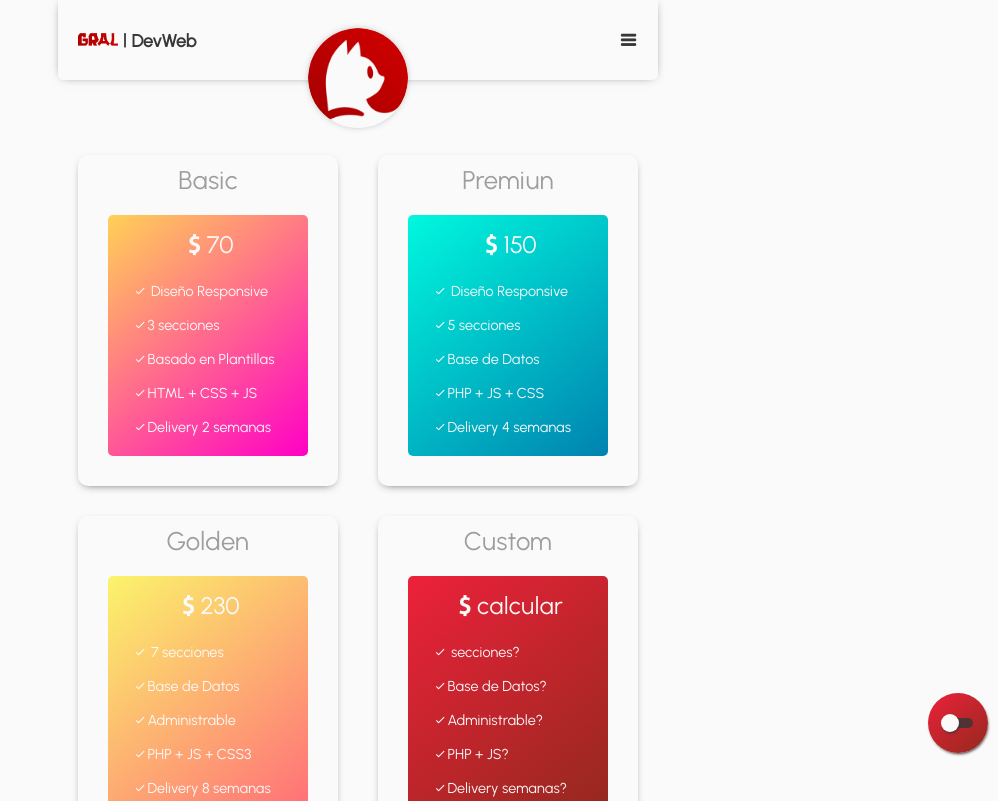
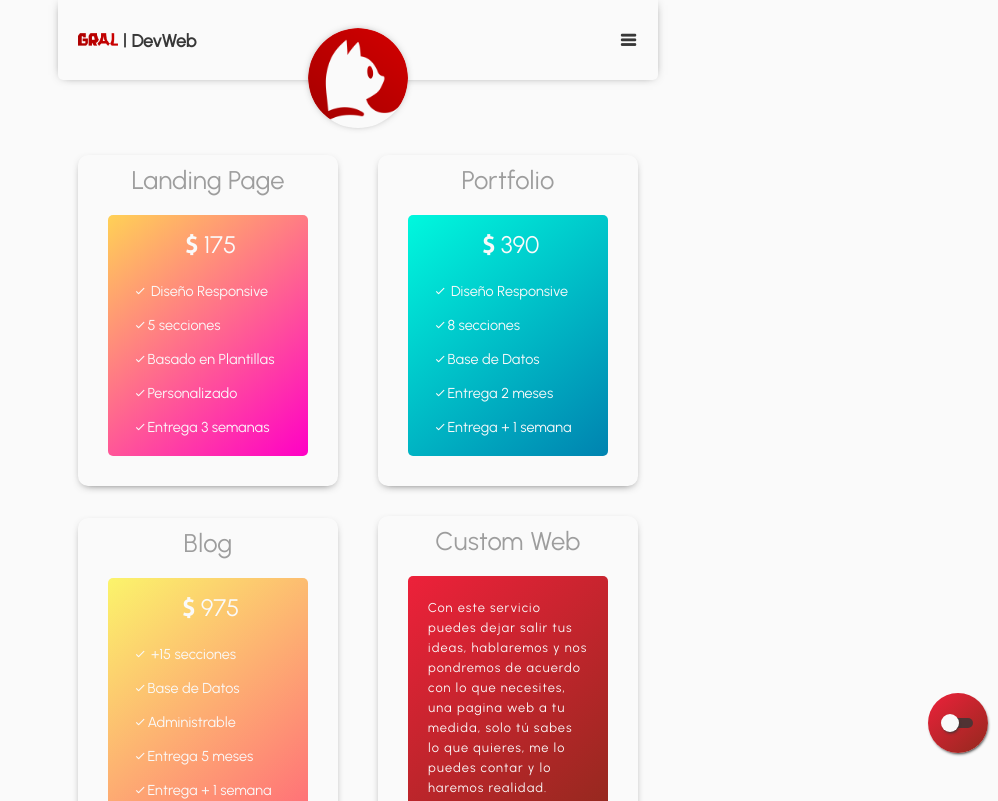
Before and after one commit to gralweb/gralweb, a React (Create React App) app: page /services in a window 1280 px wide. Shown: the top 801 px of the page, without its empty margins (282-1280 px from the left). Built offline with nearby package versions, Linux system fonts and the light colour scheme.

Commit message:
Fix Servicios - Sistema de Precios - Servicios ofrecidos

```diff
--- a/src/dependencias/Gralweb.css
+++ b/src/dependencias/Gralweb.css
@@ -801,13 +801,24 @@ body.zoom {
     display: block;
     padding: 10px;
 }
-
+.app-item-serv-text,
 .app-item-serv-cont ul {
     width: 200px;
     margin: auto;
     border-radius: 5px;
 }
 
+.app-item-serv-text p {
+    display: block;
+    padding: 22px 20px;
+    font-size: .8rem;
+    line-height: 20px;
+    text-align: left;
+    letter-spacing: 1px;
+    color: var(--color-claro);
+}
+
+/* Servicios Caracterizados */
 .app-serv-basico ul {
     background: #ffd156;
     background: -webkit-linear-gradient(140deg, #ffd156,#ff00c6);
--- a/src/pages/servicios/acciones/FetchServicios.js
+++ b/src/pages/servicios/acciones/FetchServicios.js
@@ -1,47 +1,54 @@
 const FetchServicios = [
 	{
-		plan: "Basic",
+		plan: "Landing Page",
 		estilo: "app-serv-basico",
-		// precio: "100",
-		precio: "70",
+		precio: "175",
+		type: "unique_list",
 		ser_1: "Diseño Responsive",
-		ser_2: "3 secciones",
+		ser_2: "5 secciones",
 		ser_3: "Basado en Plantillas",
-		ser_4: "HTML + CSS + JS",
-		ser_5: "Delivery 2 semanas",
+		ser_4: "Personalizado",
+		ser_5: "Entrega 3 semanas",
 	},
 	{
-		plan: "Premiun",
+		plan: "Portfolio",
 		estilo: "app-serv-premiun",
-		// precio: "400",
-		precio: "150",
+		precio: "390",
+		type: "unique_list",
 		ser_1: "Diseño Responsive",
-		ser_2: "5 secciones",
+		ser_2: "8 secciones",
 		ser_3: "Base de Datos",
-		ser_4: "PHP + JS + CSS",
-		ser_5: "Delivery 4 semanas",
+		ser_4: "Entrega 2 meses",
+		ser_5: "Entrega + 1 semana",
 	},
 	{
-		plan: "Golden",
+		plan: "Blog",
 		estilo: "app-serv-golden",
-		// precio: "800",
-		precio: "230",
-		ser_1: "7 secciones",
+		precio: "975",
+		type: "unique_list",
+		ser_1: "+15 secciones",
 		ser_2: "Base de Datos",
 		ser_3: "Administrable",
-		ser_4: "PHP + JS + CSS3",
-		ser_5: "Delivery 8 semanas",
+		ser_4: "Entrega 5 meses",
+		ser_5: "Entrega + 1 semana",
 	},
 	{
-		plan: "Custom",
+		plan: "Custom Web",
 		estilo: "app-serv-ultra",
-		precio: "calcular",
-		ser_1: "secciones?",
-		ser_2: "Base de Datos?",
-		ser_3: "Administrable?",
-		ser_4: "PHP + JS?",
-		ser_5: "Delivery semanas?",
+		type: "unique_text",
+		text: "Con este servicio puedes dejar salir tus ideas, hablaremos y nos pondremos de acuerdo con lo que necesites, una pagina web a tu medida, solo tú sabes lo que quieres, me lo puedes contar y lo haremos realidad."
 	}
+	// {
+	// 	plan: "Web Personalizada",
+	// 	estilo: "app-serv-ultra",
+	// 	precio: "####",
+	// 	type: "unique_list",
+	// 	ser_1: "Diseño Responsive",
+	// 	ser_2: "Hagamos realidad",
+	// 	ser_3: "Tus ideas aqui",
+	// 	ser_4: "Según lo que pidas",
+	// 	ser_5: "Durara el proceso"
+	// }
 ]
 
 export default FetchServicios
--- a/src/pages/servicios/acciones/RenderServiciosData.jsx
+++ b/src/pages/servicios/acciones/RenderServiciosData.jsx
@@ -9,6 +9,8 @@ const RenderServiciosData = ( serviciosCarts, scaleAnim ) => (
 			scaleAnim={ scaleAnim ? 'app-cont-item-scale' : null }
 			key={ serv.plan }
 			plan={ serv.plan }
+			type={ serv.type }
+			unique_text={ serv.text }
 			estilo={ serv.estilo }
 			precio={ serv.precio }
 			serUno={ serv.ser_1 }
--- a/src/pages/servicios/acciones/ServiciosCart.jsx
+++ b/src/pages/servicios/acciones/ServiciosCart.jsx
@@ -1,16 +1,12 @@
 import React from 'react'
 
 const ServiciosCart = props => {
-	const { scaleAnim, plan, estilo, precio } = props
-	const { serUno, serDos, serTres, serCuatro, serCinco } = props
+	const { scaleAnim, plan, estilo, precio, type, unique_text } = props
+    const { serUno, serDos, serTres, serCuatro, serCinco } = props
 
-	return (
-		<div className={ `app-cont-item app-serv-item ${scaleAnim}` }>
-            <figure className='app-item-serv-title'>
-                <p>{ plan }</p>
-            </figure>
-
-            <figcaption className={ `app-item-serv-cont ${estilo}` }>
+    const CartType = () => {
+        if ( type === 'unique_list' ) {
+            return (
                 <ul>
                     <li className='app-serv-precio'>
                         <i className='icofont-dollar'></i>
@@ -42,6 +38,28 @@ const ServiciosCart = props => {
                         <span>{ serCinco }</span>
                     </li>
                 </ul>
+            )
+        } else if ( type === 'unique_text' ) {
+            return (
+                <ul className='app-item-serv-text'>
+                    <p>
+                        { unique_text }
+                    </p>
+                </ul>
+            )
+        }
+    }
+
+	return (
+		<div className={ `app-cont-item app-serv-item ${scaleAnim}` }>
+            <figure className='app-item-serv-title'>
+                <p>{ plan }</p>
+            </figure>
+
+            <figcaption className={ `app-item-serv-cont ${estilo}` }>
+                {
+                    CartType()
+                }
             </figcaption>
         </div>
 	)
```
